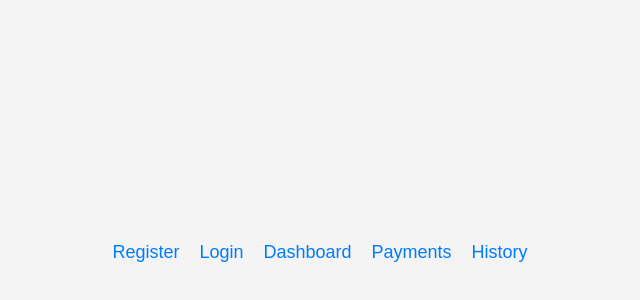
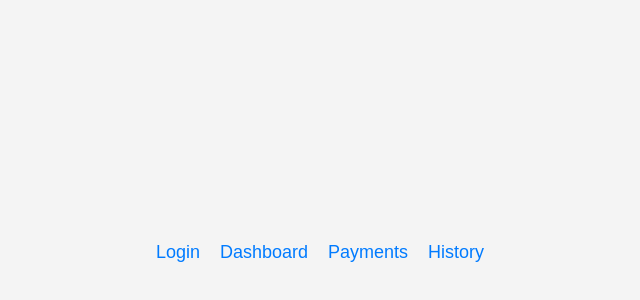
Before and after one commit to AlexGottschalkSE/APDS7311POE, a React (Create React App) app in the folder Frontend/: page / in a window 1280 px wide. Shown: the part 148-448 px from the top of the page, without its empty margins (310-950 px from the left). Built offline with nearby package versions, Linux system fonts and the light colour scheme.

Commit message:
removed login

```diff
--- a/Frontend/src/App.js
+++ b/Frontend/src/App.js
@@ -1,6 +1,5 @@
 import React from "react";
 import { BrowserRouter as Router, Route, Routes, Link, useLocation } from "react-router-dom";
-import Register from "./Register";
 import Login from "./Login";
 import Dashboard from "./Dashboard";
 import History from "./History"
@@ -14,9 +13,6 @@ function NavBar() {
 
         {location.pathname !== "/dashboard" && (location.pathname !== "/payments") && (location.pathname !== "/history") && (
           <>
-            <li>
-              <Link to="/register">Register</Link>
-            </li>
             <li>
               <Link to="/login">Login</Link>
             </li>
@@ -47,7 +43,6 @@ function App() {
       <div className="app-container">
         <NavBar />
         <Routes>
-          <Route path="/register" element={<Register />} />
           <Route path="/login" element={<Login />} />
           <Route path="/dashboard" element={<Dashboard />} />
           <Route path="/payments" element={<Payments />} />
```
Also changed, not shown: 2 other files (tests, documents, lock files or other folders).
